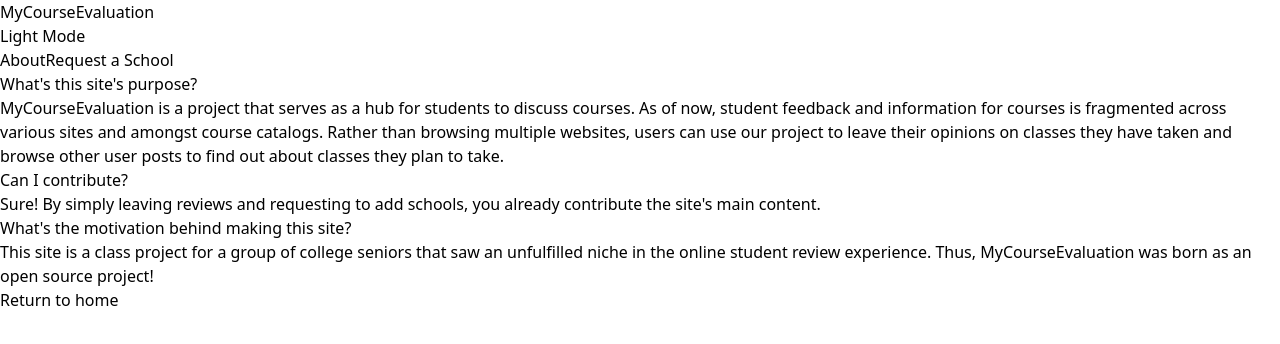
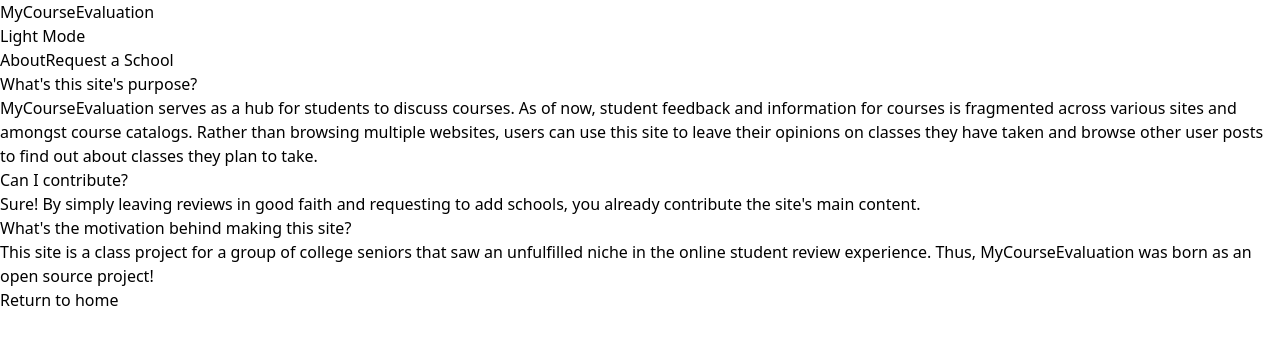
Before and after one commit to chrisj117/CS-472-GROUP-2-PROJECT, a React (Vite) app in the folder web/: page /about in a window 1280 px wide. Shown: the top 344 px of the page. Built offline with nearby package versions, Linux system fonts and the light colour scheme.

Commit message:
implemented "Return to home" button functionality

```diff
--- a/web/src/pages/About.jsx
+++ b/web/src/pages/About.jsx
@@ -5,13 +5,13 @@ const About = () => {
       {/* Middle of page: "About" content */}
       <h1 className="w-6/12 text-xl font-extrabold mb-4">What's this site's purpose?</h1>
       <p className="w-6/12 text-m mb-8">
-        MyCourseEvaluation is a project that serves as a hub for students to discuss courses.
+        MyCourseEvaluation serves as a hub for students to discuss courses.
         As of now, student feedback and information for courses is fragmented across various sites and amongst course catalogs.
-        Rather than browsing multiple websites, users can use our project to leave their opinions on classes they have taken and browse other user posts to find out about classes they plan to take.
+        Rather than browsing multiple websites, users can use this site to leave their opinions on classes they have taken and browse other user posts to find out about classes they plan to take.
       </p>
       <h1 className="w-6/12 text-xl font-extrabold mb-4">Can I contribute?</h1>
       <p className="w-6/12 text-m mb-8">
-        Sure! By simply leaving reviews and requesting to add schools, you already contribute the site's main content.
+        Sure! By simply leaving reviews in good faith and requesting to add schools, you already contribute the site's main content.
       </p>
       <h1 className="w-6/12 text-xl font-extrabold mb-4">What's the motivation behind making this site?</h1>
       <p className="w-6/12 text-m mb-8">
@@ -21,10 +21,9 @@ const About = () => {
 
       {/* Bottom of page: Return home button*/}
       <div className="py-6">
-        <button className="rounded-lg bg-blue-600 px-5 py-3 text-md font-medium text-white transition hover:bg-blue-700 focus:outline-none focus:ring"
-                type="button">
-                Return to home
-        </button>
+        <a href="/" className="rounded-lg bg-blue-600 px-5 py-3 text-md font-medium text-white transition hover:bg-blue-700 focus:outline-none focus:ring">
+          Return to home
+        </a>
       </div>
     </div>
   )
```
